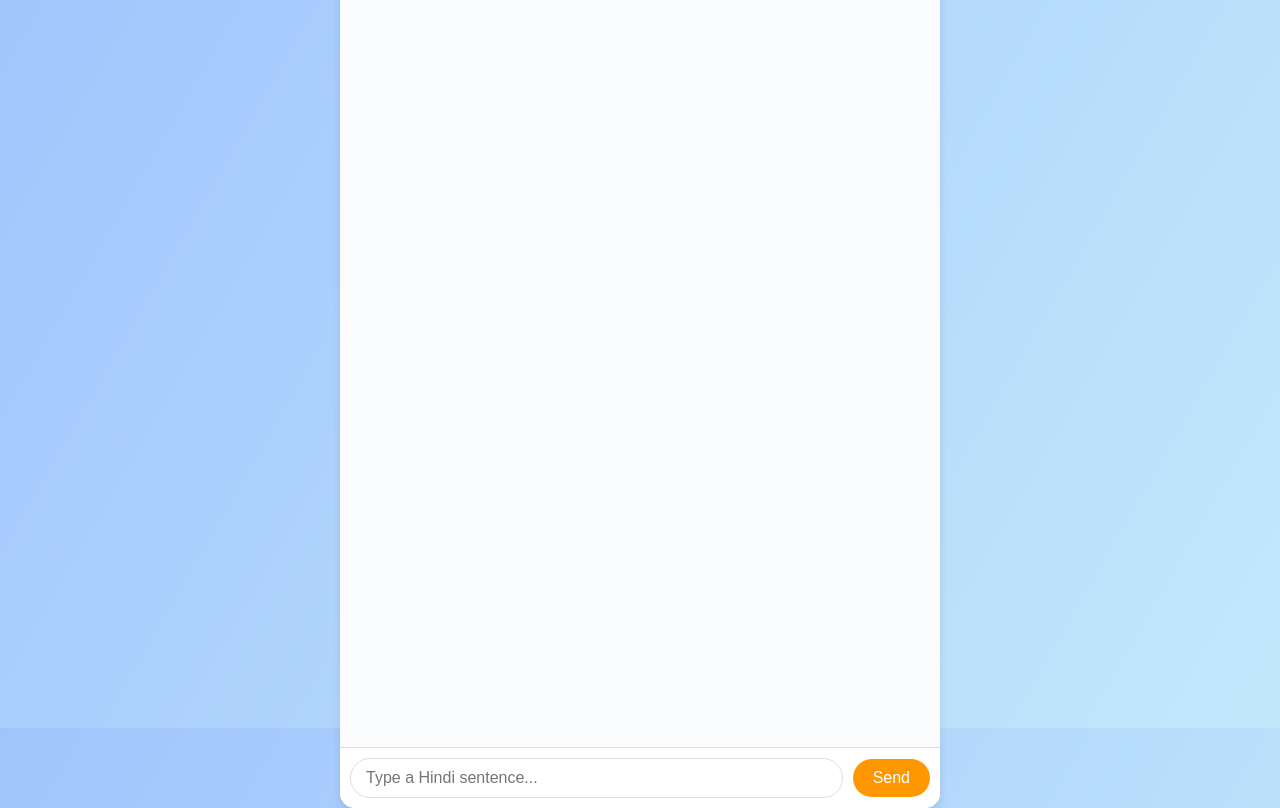
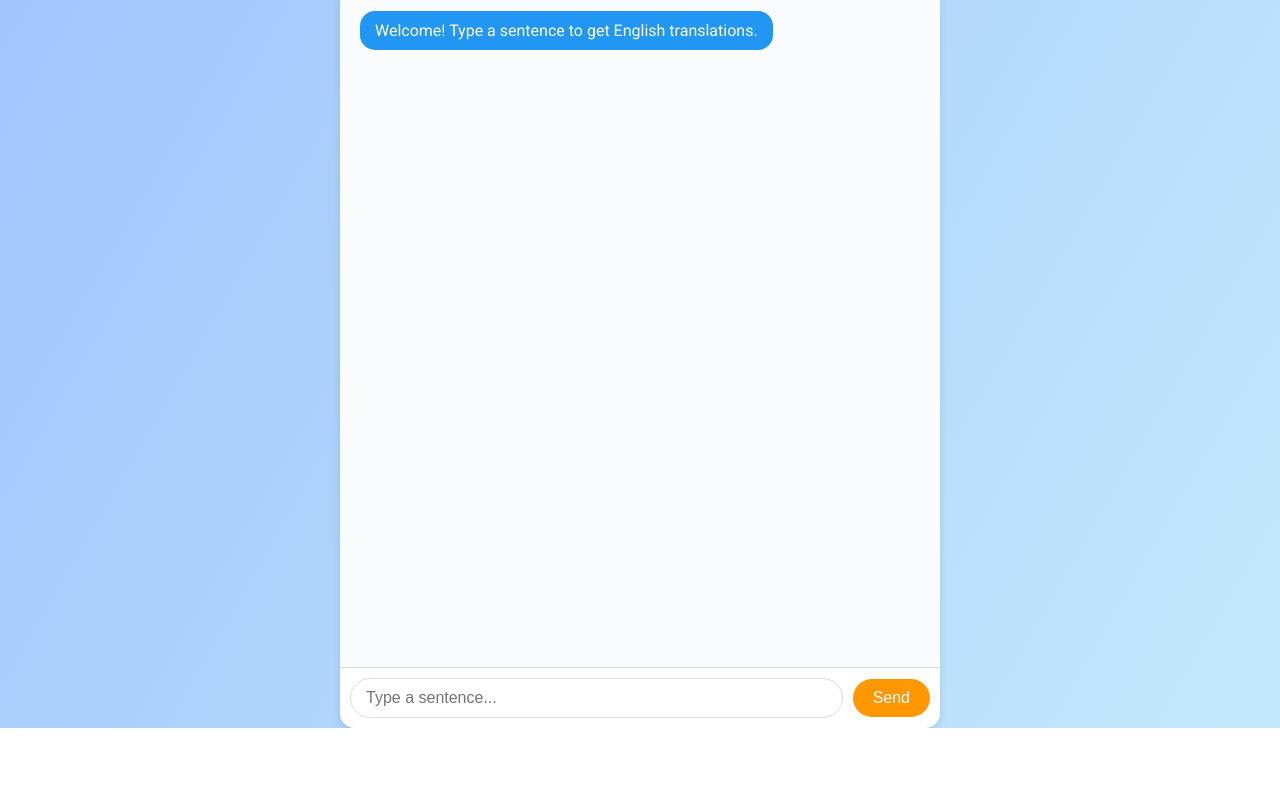
Before and after one commit to Bishnuhaldar/my_english_helper, a plain HTML site: page index.html in a window 1280 px wide. Shown: the part 72-880 px from the top of the page. After the commit the page ends 800 px from the top, so only its background shows below. Drawn offline with Linux system fonts and the light colour scheme.

Commit message:
Update index.html

```diff
--- a/index.html
+++ b/index.html
@@ -35,7 +35,7 @@
             flex-direction: column;
             width: 90%;
             max-width: 600px;
-            height: 120vh;
+            height: 100vh;
             border: none;
             border-radius: 15px;
             background-color: var(--chat-bg-color);
@@ -140,10 +140,10 @@
             Thik Achhe🤖
         </div>
         <div id="chat-history">
-            <div class="chat-bubble bot-message">Welcome! Type a Hindi sentence to get English translations.</div>
+            <div class="chat-bubble bot-message">Welcome! Type a sentence to get English translations.</div>
         </div>
         <div id="user-input-container">
-            <input type="text" id="user-input" placeholder="Type a Hindi sentence...">
+            <input type="text" id="user-input" placeholder="Type a sentence...">
             <button id="send-button">Send</button>
         </div>
     </div>
```
